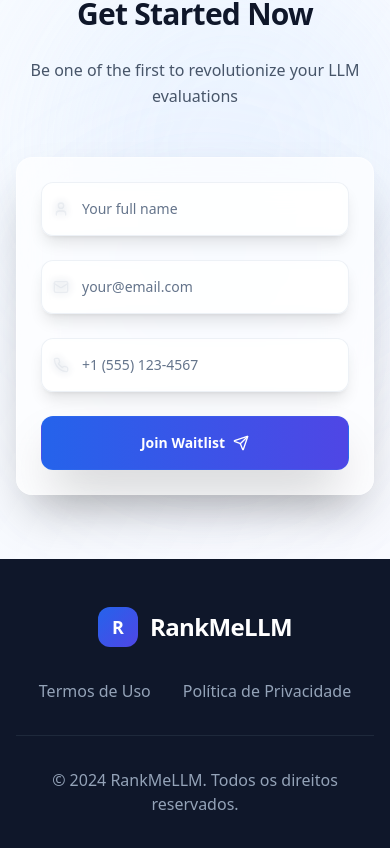
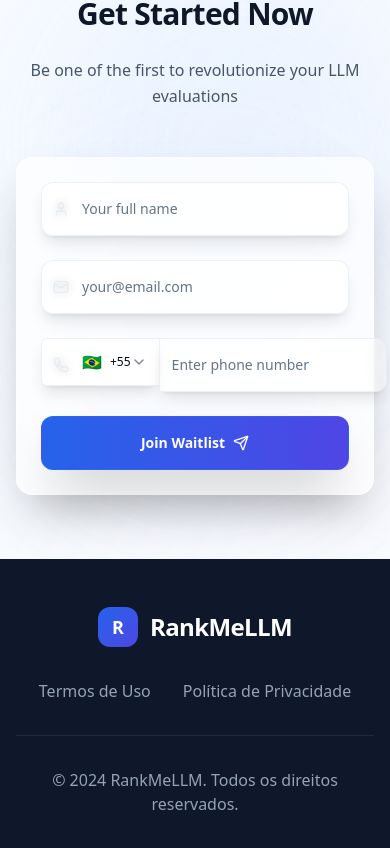
Before and after one commit to adriannoes/promptmetrics, a React (Vite) app: page / in a window 390 px wide. Shown: the part 5666-6514 px from the top of the page. Built offline with nearby package versions, Linux system fonts and the light colour scheme.

Commit message:
Implement phone input with country selector
Implement the plan to add a country selector and phone number validation to the contact form. This includes creating a `PhoneInput` component, integrating country data, and updating the form validation.

```diff
--- a/src/components/ContactForm.tsx
+++ b/src/components/ContactForm.tsx
@@ -1,7 +1,8 @@
 
 import React, { useState } from 'react';
 import { useLanguage } from '../contexts/LanguageContext';
-import { Send, User, Mail, Phone } from 'lucide-react';
+import { Send, User, Mail } from 'lucide-react';
+import PhoneInput from './PhoneInput';
 
 const ContactForm = () => {
   const { t } = useLanguage();
@@ -14,6 +15,30 @@ const ContactForm = () => {
   const [submitted, setSubmitted] = useState(false);
   const [errors, setErrors] = useState<{[key: string]: string}>({});
   const [submitError, setSubmitError] = useState('');
+
+  const validatePhoneNumber = (phoneValue: string): boolean => {
+    if (!phoneValue.trim()) return false;
+
+    // Extract country code and number
+    const dialCodes = ['+55', '+1', '+44', '+49', '+33'];
+    const country = dialCodes.find(code => phoneValue.startsWith(code));
+
+    if (!country) return false;
+
+    const numberPart = phoneValue.replace(country + ' ', '');
+
+    // Basic validation patterns for each country
+    const patterns = {
+      '+55': /^\d{2}\s\d{5}-\d{4}$/, // Brazil
+      '+1': /^\(\d{3}\)\s\d{3}-\d{4}$/, // US/Canada
+      '+44': /^\d{2}\s\d{4}\s\d{4}$/, // UK
+      '+49': /^\d{2}\s\d{8}$/, // Germany
+      '+33': /^\d\s\d{2}\s\d{2}\s\d{2}\s\d{2}$/ // France
+    };
+
+    const pattern = patterns[country as keyof typeof patterns];
+    return pattern ? pattern.test(numberPart) : false;
+  };
 
   const validateField = (name: string, value: string) => {
     const newErrors = { ...errors };
@@ -33,17 +58,16 @@ const ContactForm = () => {
         if (!value.trim()) {
           newErrors.email = 'Email is required';
         } else if (!emailRegex.test(value)) {
-          newErrors.email = 'Invalid email';
+          newErrors.email = 'Invalid email address';
         } else {
           delete newErrors.email;
         }
         break;
       case 'phone':
-        const phoneRegex = /^(\+\d{1,3}\s?)?(\(?\d{2,3}\)?[\s-]?)?\d{3,4}[\s-]?\d{4}$/;
         if (!value.trim()) {
-          newErrors.phone = 'Phone is required';
-        } else if (!phoneRegex.test(value)) {
-          newErrors.phone = 'Invalid phone number';
+          newErrors.phone = 'Phone number is required';
+        } else if (!validatePhoneNumber(value)) {
+          newErrors.phone = 'Invalid phone number format';
         } else {
           delete newErrors.phone;
         }
@@ -110,6 +134,21 @@ const ContactForm = () => {
 
     // Validate field on change
     validateField(name, value);
+  };
+
+  const handlePhoneChange = (value: string) => {
+    setFormData(prev => ({
+      ...prev,
+      phone: value
+    }));
+
+    // Clear submit error when user starts typing
+    if (submitError) {
+      setSubmitError('');
+    }
+
+    // Validate phone field on change
+    validateField('phone', value);
   };
 
   if (submitted) {
@@ -196,25 +235,13 @@ const ContactForm = () => {
               )}
             </div>
 
-            <div className="relative group">
-              <div className="absolute inset-y-0 left-0 pl-3 sm:pl-4 flex items-center pointer-events-none">
-                <Phone className="w-4 h-4 sm:w-5 sm:h-5 text-slate-400 group-focus-within:text-blue-500 transition-colors duration-200" />
-              </div>
-              <input
-                type="tel"
-                name="phone"
-                placeholder="+1 (555) 123-4567"
-                value={formData.phone}
-                onChange={handleChange}
-                required
-                className={`w-full pl-10 sm:pl-12 pr-3 sm:pr-4 py-4 sm:py-5 border rounded-xl sm:rounded-2xl focus:ring-2 focus:ring-blue-500/50 focus:border-blue-500 bg-white/50 backdrop-blur-sm text-slate-900 placeholder-slate-500 transition-all duration-300 hover:bg-white/70 focus:bg-white/80 shadow-lg hover:shadow-xl text-sm sm:text-base min-h-[48px] ${
-                  errors.phone ? 'border-red-300 bg-red-50/50' : 'border-slate-200/60'
-                }`}
-              />
-              {errors.phone && (
-                <p className="mt-2 sm:mt-3 text-xs sm:text-sm text-red-600 animate-fade-in">{errors.phone}</p>
-              )}
-            </div>
+            <PhoneInput
+              value={formData.phone}
+              onChange={handlePhoneChange}
+              error={errors.phone}
+              placeholder="Enter phone number"
+              required
+            />
 
             <button
               type="submit"
--- /dev/null
+++ b/src/components/PhoneInput.tsx
@@ -0,0 +1,195 @@
+
+import React, { useState, useEffect } from 'react';
+import { Phone, ChevronDown } from 'lucide-react';
+import {
+  Select,
+  SelectContent,
+  SelectItem,
+  SelectTrigger,
+  SelectValue,
+} from './ui/select';
+
+interface Country {
+  code: string;
+  name: string;
+  dialCode: string;
+  flag: string;
+  format: string;
+  regex: RegExp;
+}
+
+const countries: Country[] = [
+  {
+    code: 'BR',
+    name: 'Brazil',
+    dialCode: '+55',
+    flag: '🇧🇷',
+    format: '## #####-####',
+    regex: /^\d{2}\s\d{5}-\d{4}$/
+  },
+  {
+    code: 'US',
+    name: 'United States',
+    dialCode: '+1',
+    flag: '🇺🇸',
+    format: '(###) ###-####',
+    regex: /^\(\d{3}\)\s\d{3}-\d{4}$/
+  },
+  {
+    code: 'UK',
+    name: 'United Kingdom',
+    dialCode: '+44',
+    flag: '🇬🇧',
+    format: '## #### ####',
+    regex: /^\d{2}\s\d{4}\s\d{4}$/
+  },
+  {
+    code: 'CA',
+    name: 'Canada',
+    dialCode: '+1',
+    flag: '🇨🇦',
+    format: '(###) ###-####',
+    regex: /^\(\d{3}\)\s\d{3}-\d{4}$/
+  },
+  {
+    code: 'DE',
+    name: 'Germany',
+    dialCode: '+49',
+    flag: '🇩🇪',
+    format: '## ########',
+    regex: /^\d{2}\s\d{8}$/
+  },
+  {
+    code: 'FR',
+    name: 'France',
+    dialCode: '+33',
+    flag: '🇫🇷',
+    format: '# ## ## ## ##',
+    regex: /^\d\s\d{2}\s\d{2}\s\d{2}\s\d{2}$/
+  }
+];
+
+interface PhoneInputProps {
+  value: string;
+  onChange: (value: string) => void;
+  error?: string;
+  placeholder?: string;
+  required?: boolean;
+}
+
+const PhoneInput: React.FC<PhoneInputProps> = ({
+  value,
+  onChange,
+  error,
+  placeholder = "Enter phone number",
+  required = false
+}) => {
+  const [selectedCountry, setSelectedCountry] = useState<Country>(countries[0]);
+  const [phoneNumber, setPhoneNumber] = useState('');
+
+  useEffect(() => {
+    // Parse existing value if it contains a dial code
+    if (value) {
+      const country = countries.find(c => value.startsWith(c.dialCode));
+      if (country) {
+        setSelectedCountry(country);
+        setPhoneNumber(value.replace(country.dialCode + ' ', ''));
+      } else {
+        setPhoneNumber(value);
+      }
+    }
+  }, []);
+
+  const formatPhoneNumber = (input: string, format: string): string => {
+    // Remove all non-digit characters
+    const cleaned = input.replace(/\D/g, '');
+
+    let formatted = '';
+    let cleanedIndex = 0;
+
+    for (let i = 0; i < format.length && cleanedIndex < cleaned.length; i++) {
+      if (format[i] === '#') {
+        formatted += cleaned[cleanedIndex];
+        cleanedIndex++;
+      } else {
+        formatted += format[i];
+      }
+    }
+
+    return formatted;
+  };
+
+  const handlePhoneChange = (e: React.ChangeEvent<HTMLInputElement>) => {
+    const input = e.target.value;
+    const formatted = formatPhoneNumber(input, selectedCountry.format);
+    setPhoneNumber(formatted);
+
+    // Combine country code with formatted number
+    const fullNumber = `${selectedCountry.dialCode} ${formatted}`;
+    onChange(fullNumber);
+  };
+
+  const handleCountryChange = (countryCode: string) => {
+    const country = countries.find(c => c.code === countryCode);
+    if (country) {
+      setSelectedCountry(country);
+      // Reformat current number with new country format
+      const formatted = formatPhoneNumber(phoneNumber, country.format);
+      setPhoneNumber(formatted);
+
+      const fullNumber = `${country.dialCode} ${formatted}`;
+      onChange(fullNumber);
+    }
+  };
+
+  return (
+    <div className="relative group">
+      <div className="absolute inset-y-0 left-0 pl-3 sm:pl-4 flex items-center pointer-events-none">
+        <Phone className="w-4 h-4 sm:w-5 sm:h-5 text-slate-400 group-focus-within:text-blue-500 transition-colors duration-200" />
+      </div>
+
+      <div className="flex">
+        <Select value={selectedCountry.code} onValueChange={handleCountryChange}>
+          <SelectTrigger className={`w-32 sm:w-36 rounded-r-none border-r-0 pl-10 sm:pl-12 ${
+            error ? 'border-red-300 bg-red-50/50' : 'border-slate-200/60'
+          } bg-white/50 backdrop-blur-sm hover:bg-white/70 focus:bg-white/80 shadow-lg hover:shadow-xl min-h-[48px]`}>
+            <SelectValue>
+              <div className="flex items-center gap-2">
+                <span className="text-base">{selectedCountry.flag}</span>
+                <span className="text-xs sm:text-sm font-medium">{selectedCountry.dialCode}</span>
+              </div>
+            </SelectValue>
+          </SelectTrigger>
+          <SelectContent className="bg-white border border-slate-200 shadow-xl z-50">
+            {countries.map((country) => (
+              <SelectItem key={country.code} value={country.code}>
+                <div className="flex items-center gap-3">
+                  <span className="text-base">{country.flag}</span>
+                  <span className="text-sm font-medium">{country.dialCode}</span>
+                  <span className="text-sm text-slate-600">{country.name}</span>
+                </div>
+              </SelectItem>
+            ))}
+          </SelectContent>
+        </Select>
+
+        <input
+          type="tel"
+          value={phoneNumber}
+          onChange={handlePhoneChange}
+          placeholder={placeholder}
+          required={required}
+          className={`flex-1 pl-3 sm:pl-4 pr-3 sm:pr-4 py-4 sm:py-5 border rounded-l-none rounded-r-xl sm:rounded-r-2xl focus:ring-2 focus:ring-blue-500/50 focus:border-blue-500 bg-white/50 backdrop-blur-sm text-slate-900 placeholder-slate-500 transition-all duration-300 hover:bg-white/70 focus:bg-white/80 shadow-lg hover:shadow-xl text-sm sm:text-base min-h-[48px] ${
+            error ? 'border-red-300 bg-red-50/50' : 'border-slate-200/60'
+          }`}
+        />
+      </div>
+
+      {error && (
+        <p className="mt-2 sm:mt-3 text-xs sm:text-sm text-red-600 animate-fade-in">{error}</p>
+      )}
+    </div>
+  );
+};
+
+export default PhoneInput;
```
